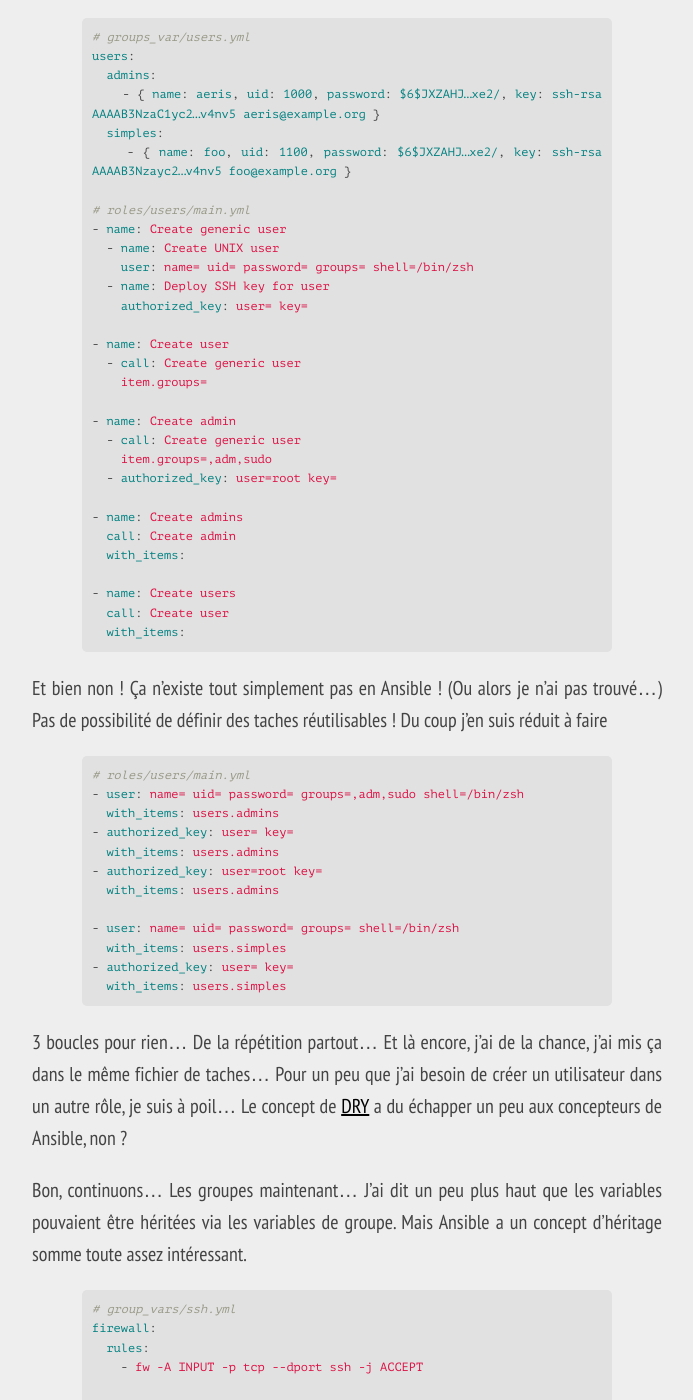
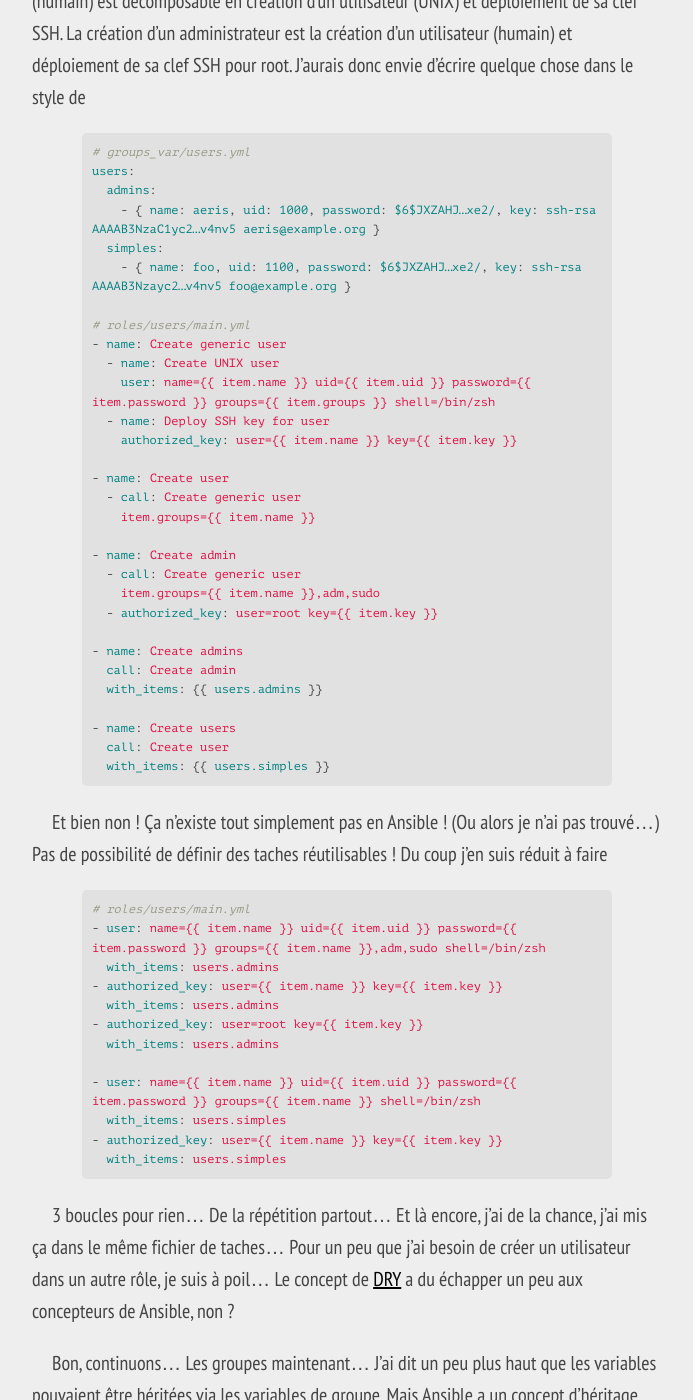
Before and after one commit to aeris/blog, a Jekyll site: the page built from _posts/2014-09-30-ansible-chef-puppet-pourquoi-ca-ne-marche-pas.md, in a window 1280 px wide and 1400 px high, scrolled down 12404 px. Shown: the whole window, without its empty margins (293-986 px from the left). Built offline with Jekyll 4.4.1, drawn with Linux system fonts in a browser that asks for light colours; some of the changed text lies outside the part shown.

Commit message:
Typo and clean-up

```diff
--- a/_posts/2014-09-30-ansible-chef-puppet-pourquoi-ca-ne-marche-pas.md
+++ b/_posts/2014-09-30-ansible-chef-puppet-pourquoi-ca-ne-marche-pas.md
@@ -311,7 +311,7 @@ Déjà, on repart sur du DSL qui masque le langage derrière, ici en l'occurence
 {% highlight yaml %}
 # roles/apache/main.yml
 - name: Install related Apache stuff
-  apt: name={{item}}
+  apt: name={{"{{ item "}}}}
   with_items:
     - apache2
     - libapache2-mod-php5
@@ -327,10 +327,10 @@ Déjà, on repart sur du DSL qui masque le langage derrière, ici en l'occurence
   lineinfile: |
     dest=/etc/apache2/mods-available/rpaf.conf
     regexp='RPAFproxy_ips .*'
-    line='RPAFproxy_ips 127.0.0.1 ::1 {{ apache.proxy }}'
+    line='RPAFproxy_ips 127.0.0.1 ::1 {{"{{ apache.proxy "}}}}'
   notify: Restart apache
 - name: Activate modules
-  command: a2enmod {{ item }} creates=/etc/apache2/mods-enabled/{{ item }}.load
+  command: a2enmod {{"{{ item "}}}} creates=/etc/apache2/mods-enabled/{{"{{ item "}}}}.load
   with_items:
     - headers
     - rewrite
@@ -387,26 +387,26 @@ users:
 # roles/users/main.yml
 - name: Create generic user
   - name: Create UNIX user
-    user: name={{item.name}} uid={{item.uid}} password={{item.password}} groups={{item.groups}} shell=/bin/zsh
+    user: name={{"{{ item.name "}}}} uid={{"{{ item.uid "}}}} password={{"{{ item.password "}}}} groups={{"{{ item.groups "}}}} shell=/bin/zsh
   - name: Deploy SSH key for user
-    authorized_key: user={{item.name}} key={{item.key}}
+    authorized_key: user={{"{{ item.name "}}}} key={{"{{ item.key "}}}}
 
 - name: Create user
   - call: Create generic user
-    item.groups={{item.name}}
+    item.groups={{"{{ item.name "}}}}
 
 - name: Create admin
   - call: Create generic user
-    item.groups={{item.name}},adm,sudo
-  - authorized_key: user=root key={{item.key}}
+    item.groups={{"{{ item.name "}}}},adm,sudo
+  - authorized_key: user=root key={{"{{ item.key "}}}}
 
 - name: Create admins
   call: Create admin
-  with_items: {{users.admins}}
+  with_items: {{"{{ users.admins "}}}}
 
 - name: Create users
   call: Create user
-  with_items: {{users.simples}}
+  with_items: {{"{{ users.simples "}}}}
 {% endhighlight %}
 
 Et bien non !
@@ -417,16 +417,16 @@ Du coup j'en suis réduit à faire
 
 {% highlight yaml %}
 # roles/users/main.yml
-- user: name={{item.name}} uid={{item.uid}} password={{item.password}} groups={{item.name}},adm,sudo shell=/bin/zsh
+- user: name={{"{{ item.name "}}}} uid={{"{{ item.uid "}}}} password={{"{{ item.password "}}}} groups={{"{{ item.name "}}}},adm,sudo shell=/bin/zsh
   with_items: users.admins
-- authorized_key: user={{item.name}} key={{item.key}}
+- authorized_key: user={{"{{ item.name "}}}} key={{"{{ item.key "}}}}
   with_items: users.admins
-- authorized_key: user=root key={{item.key}}
+- authorized_key: user=root key={{"{{ item.key "}}}}
   with_items: users.admins
 
-- user: name={{item.name}} uid={{item.uid}} password={{item.password}} groups={{item.name}} shell=/bin/zsh
+- user: name={{"{{ item.name "}}}} uid={{"{{ item.uid "}}}} password={{"{{ item.password "}}}} groups={{"{{ item.name "}}}} shell=/bin/zsh
   with_items: users.simples
-- authorized_key: user={{item.name}} key={{item.key}}
+- authorized_key: user={{"{{ item.name "}}}} key={{"{{ item.key "}}}}
   with_items: users.simples
 {% endhighlight %}
 
--- a/_sass/_style.scss
+++ b/_sass/_style.scss
@@ -137,7 +137,7 @@ section#post {
 	}
 
 	article {
-		text-align: justify;
+		//text-align: justify;
 
 		h1, h2, h3 {
 			margin: 0;
@@ -158,6 +158,10 @@ section#post {
 			font-size: 1.1em;
 			padding-left: 40px;
 			color: $color-green;
+		}
+
+		p {
+			text-indent: 1em;
 		}
 	}
 
--- a/feed.xml
+++ b/feed.xml
@@ -14,7 +14,7 @@ layout: null
     {% for post in site.posts limit:10 %}
       <item>
         <title>{{ post.title | xml_escape }}</title>
-        <description>{{ post.content | xml_escape }}</description>
+        <description>{{ post.excerpt | xml_escape }}</description>
         <pubDate>{{ post.date | date_to_rfc822 }}</pubDate>
         <link>{{ post.url | prepend: site.baseurl | prepend: site.url }}</link>
         <guid isPermaLink="true">{{ post.url | prepend: site.baseurl | prepend: site.url }}</guid>
```
Also changed, not shown: _posts/2015-03-11-virtualisation-facile-lxc.md (+10 -10 lines), _posts/2015-09-02-cryptcheck-verifiez-implementations-tls.md (+1 -1 lines), _posts/2016-03-03-chiffrement-donnees.md (+6 -6 lines), _posts/2016-03-12-chiffrement-vernam.md (+38 -32 lines), 1 other file.
